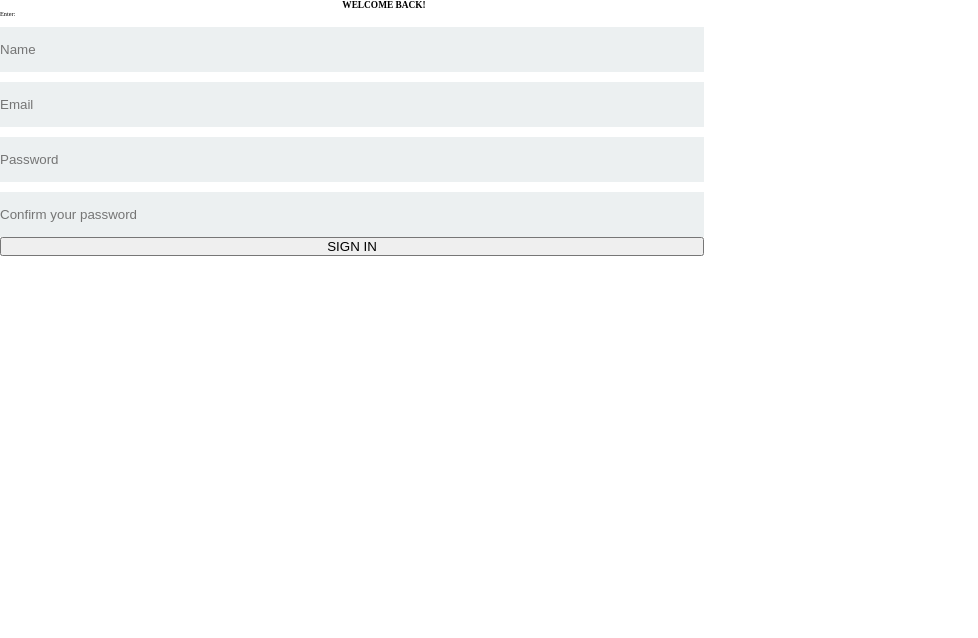
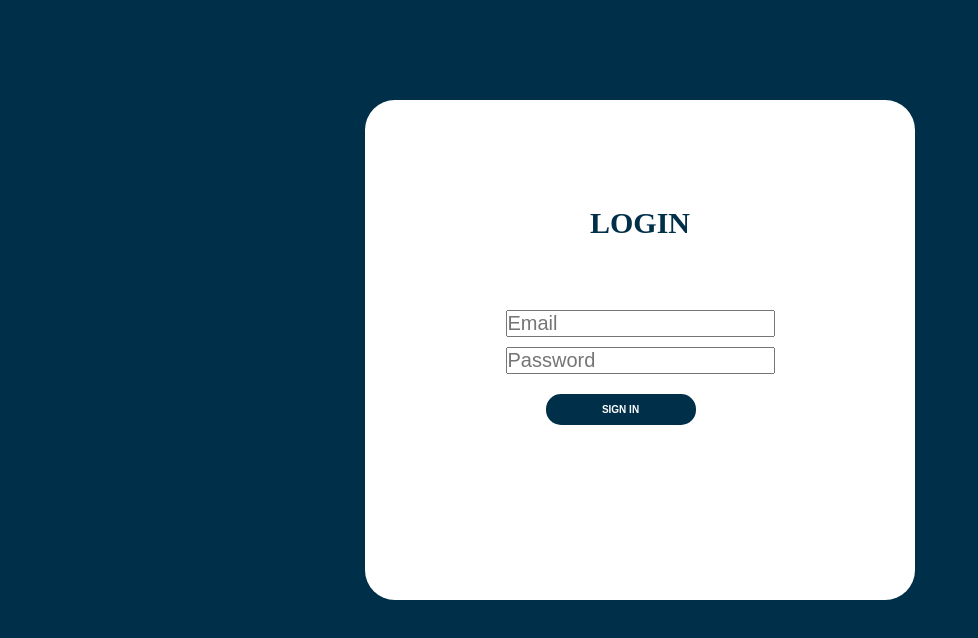
Before and after one commit to jpedroo16/bagatin, a plain HTML site: page marcacao/index1.html in a window 1280 px wide. Shown: the whole page, without its empty margins (0-978 px from the left). Drawn offline with Linux system fonts and the light colour scheme.

Commit message:
Add files via upload

```diff
--- a/marcacao/index1.html
+++ b/marcacao/index1.html
@@ -8,20 +8,21 @@
     <link rel="stylesheet" href="login.css">
 </head>
 <body>
+    <div class="content">
     <div class="container">
-    <div class="coluna2">
-        <h2 class="welcome">WELCOME BACK!</h2>
+    <div id="lado1">
+        <div id="lado2">
+
+            <h2 id="login">LOGIN</h2>
+
+            <input type="text " placeholder="Email" id="email">
+            <input type="password" placeholder="Password" id="pass">
+
+            <button id="in">SIGN IN</button>
         </div>
-        <p class="enter">Enter:</p>
-        <form class="form">
-            <input type="text" placeholder="Name">
-            <input type="text" placeholder="Email">
-            <input type="password" placeholder="Password">
-            <input type="password" placeholder="Confirm your password">
-
-            <button id="signin">SIGN IN</button>
-      </form>
     </div>
 </div>
+</div>
+
 </body>
 </html>
--- a/marcacao/login.css
+++ b/marcacao/login.css
@@ -11,34 +11,85 @@ html,body{
     text-rendering: optimizeLegibility;
 }
 
-.coluna2 {
-    flex: 2 0 auto;
-    width: 60%;
+h2{
+    font-size: 2rem;
+    color: #003049;
+
+}
+
+input{
+    align-items: center;
+    justify-content: center;
     display: flex;
-    flex-direction: column;
+
+}
+
+button{
+    justify-content: center;
     align-items: center;
+    display: flex;
+}
+
+body{
+    background-color:#003049;
+}
+
+
+#login{
+    margin-top: -7rem;
+    color: #003049;
+    font-size: 3rem;
+
+}
+
+
+
+
+#email{
+    margin-top: 7rem;
+    font-size: 2rem;
+}
+
+#pass{
+    margin-top: 1rem;
+    font-size: 2rem;
+
+}
+
+#in{
+    background-color:#003049;
+    border-radius: 15px;
+    text-transform: uppercase;
+    color: #fff;
+    font-size: 10px;
+    padding: 10px ;
+    margin-left: 4rem;
+    cursor: pointer;
+    font-weight: bold;
+    width: 150px;
+    align-self: center;
+    border: none;
+    margin-top: 2rem;
+    justify-content: center;
+    align-items: center;
+    display: flex;
+
+}
+
+#lado1{
+    text-align: center;
+    flex: 1 0 auto;
+    z-index: 10;
+    border-radius: 3rem;
+    width: 55rem;
+    height: 50rem;
+    background-color: #fff;
+    margin-left: auto;
+    margin-right: auto;
+    justify-content: center;
+    align-items: center;
+    display: flex;
+    margin-top: 10rem;
 
 
 }
-.form {
-    display: flex;
-    flex-direction: column;
-    width: 55%;
-}
-.form input {
-    height: 45px;
-    width: 100%;
-    border: none;
-    background-color: #ecf0f1;
-    margin-top: 1rem;
-}
-.content {
-    background-color: #ff0000;
-    border-radius: 15px;
-    width: 80%;
-    width: 1000px;
-    height: 90%;
-    justify-content: space-between;
-    align-items: center;
-    position: relative;
-}
--- a/marcacao/style.css
+++ b/marcacao/style.css
@@ -18,6 +18,7 @@ html,body{
 height: 100vh;
 background-color: #e0e1dd;
 }
+
 .content {
 background-color: #fff;
 border-radius: 15px;
@@ -28,10 +29,11 @@ html,body{
 align-items: center;
 position: relative;
 }
+
 .content::before {
 content: "";
 position: absolute;
-    background-color: #0d1b2a;
+background-color: #003049;
 width: 40%;
 height: 100%;
 border-top-left-radius: 15px;
@@ -40,13 +42,18 @@ html,body{
 }
 
 .welcome{
-    color: #0d1b2a;
+color: #003049;
 }
-
+h2{
+font-family: Verdana, Geneva, Tahoma, sans-serif;
+font-size: 2.5rem;
+}
 
 p {
 color: #fff;
 padding: 0.5rem;
+font-size: 2rem;
+font-family: 'Times New Roman', Times, serif;
 }
 .enter {
 color: #7f8c8d;
@@ -102,19 +109,13 @@ p {
 margin-top: 1rem;
 }
 
-
-
-.second-content {
-    position: absolute;
-    display: none;
-}
 .titulo1{
 color:#ecf0f1 ;
 
 
 }
 #signin{
-    background-color: #0d1b2a;
+background-color: #003049;
 border-radius: 15px;
 text-transform: uppercase;
 color: #ffffff;
```
Also changed, not shown: marcacao/index.html (+3 -3 lines). Lines whose indentation alone changed are shown as unchanged.
